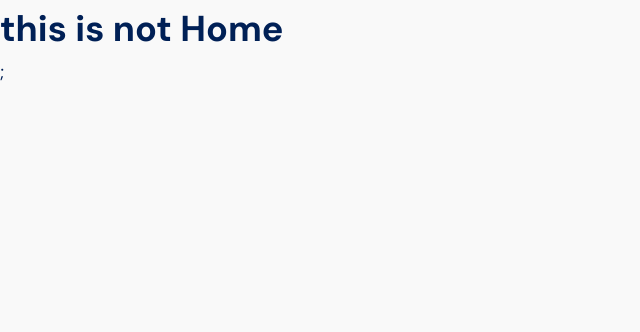
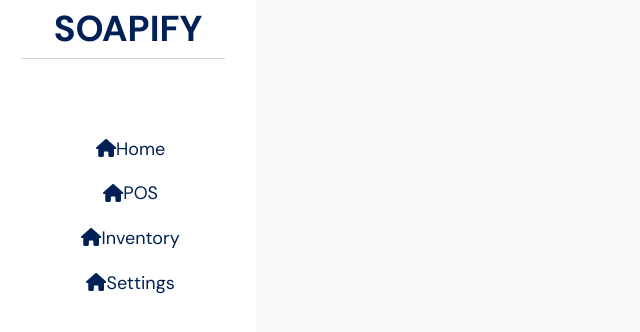
Before and after one commit to angeloeboy/soapify-frontend, a Next.js app: page / in a window 1280 px wide. Shown: the top 332 px of the page, without its empty margins (0-640 px from the left). Built offline with nearby package versions, Linux system fonts and the light colour scheme.

Commit message:
added icons. slight fix on menus positioning

```diff
--- a/src/components/sidebar.jsx
+++ b/src/components/sidebar.jsx
@@ -1,26 +1,53 @@
 import { useState } from "react";
+import { FontAwesomeIcon } from "@fortawesome/react-fontawesome";
+import { faHouse } from "@fortawesome/free-solid-svg-icons";
 import styled from "styled-components";
 
 const SidebarContainer = styled.div`
+  display: flex;
+  flex-direction: column;
+  justify-content: center;
+  align-items: center;
   position: fixed;
   height: 100vh;
   top: 0px;
   left: 0px;
-  background-color: lightblue;
+  background-color: white;
   width: 256px;
 `;
 
+const MenuContainer = styled.div`
+  display: flex;
+  flex-direction: column;
+  justify-content: flex-start;
+  align-items: center;
+  flex-grow: 1;
+  margin-top: 20px;
+`;
+
+const Line = styled.div`
+  position: relative;
+  margin-bottom: 8px;
+  width: 80%;
+  height: 1px;
+  background-color: lightgray;
+  left: -5px;
+  right: -5px;
+`;
+
+const Spacer = styled.div`
+  padding-top: 20px;
+  padding-bottom: 20px;
+`;
+
 const Menu = styled.div`
+  margin-left: 5px;
   padding: 8px;
   cursor: pointer;
-
-  &:hover {
-    background-color: lightgray;
-  }
 `;
 
 const SubMenu = styled.div`
-  margin-left: 16px;
+  margin-left: 25px;
 `;
 
 const Sidebar = () => {
@@ -37,14 +64,22 @@ const Sidebar = () => {
   return (
     <SidebarContainer className="sidebar">
       <h1>SOAPIFY</h1>
-      <Menu className="home-menu">Home</Menu>
+      <Line />
+      <Spacer />
+      <MenuContainer>
+        <Menu className="home-menu">
+          <FontAwesomeIcon icon={faHouse} />
+          Home
+        </Menu>
         <Menu
           className="pos-with with-submenu"
           onClick={() => handleSubMenuToggle(0)}
         >
+          <FontAwesomeIcon icon={faHouse} />
           POS
           {submenuOpen[0] && (
             <SubMenu>
+              <div className="pos-sub-possytem">POS System</div>
               <div className="pos-sub-sales">Sales</div>
             </SubMenu>
           )}
@@ -53,11 +88,14 @@ const Sidebar = () => {
           className="inventory-menu with-submenu"
           onClick={() => handleSubMenuToggle(1)}
         >
+          <FontAwesomeIcon icon={faHouse} />
           Inventory
           {submenuOpen[1] && (
             <SubMenu>
               <div className="inventory-sub-products">Products</div>
-            <div className="inventory-sub-purchase-orders">Purchase Orders</div>
+              <div className="inventory-sub-purchase-orders">
+                Purchase Orders
+              </div>
               <div className="inventory-sub-returns">Returns</div>
             </SubMenu>
           )}
@@ -66,6 +104,7 @@ const Sidebar = () => {
           className="settings-menu with-submenu"
           onClick={() => handleSubMenuToggle(2)}
         >
+          <FontAwesomeIcon icon={faHouse} />
           Settings
           {submenuOpen[2] && (
             <SubMenu>
@@ -73,6 +112,7 @@ const Sidebar = () => {
             </SubMenu>
           )}
         </Menu>
+      </MenuContainer>
     </SidebarContainer>
   );
 };
--- a/src/pages/index.jsx
+++ b/src/pages/index.jsx
@@ -3,15 +3,14 @@ import Sidebar from "@/components/sidebar";
 let HomeContainer = styled.div``;
 
 const Home = () => {
+  return (
+    // <HomeContainer>
+    // 	<h1>this is not Home</h1>;
 
+    // </HomeContainer>
 
-	return (
-		<HomeContainer>
-			<h1>this is not Home</h1>;
-
-		</HomeContainer>
-	);
-
+    <Sidebar></Sidebar>
+  );
 };
 
 export default Home;
```
Lines whose indentation alone changed are shown as unchanged.
